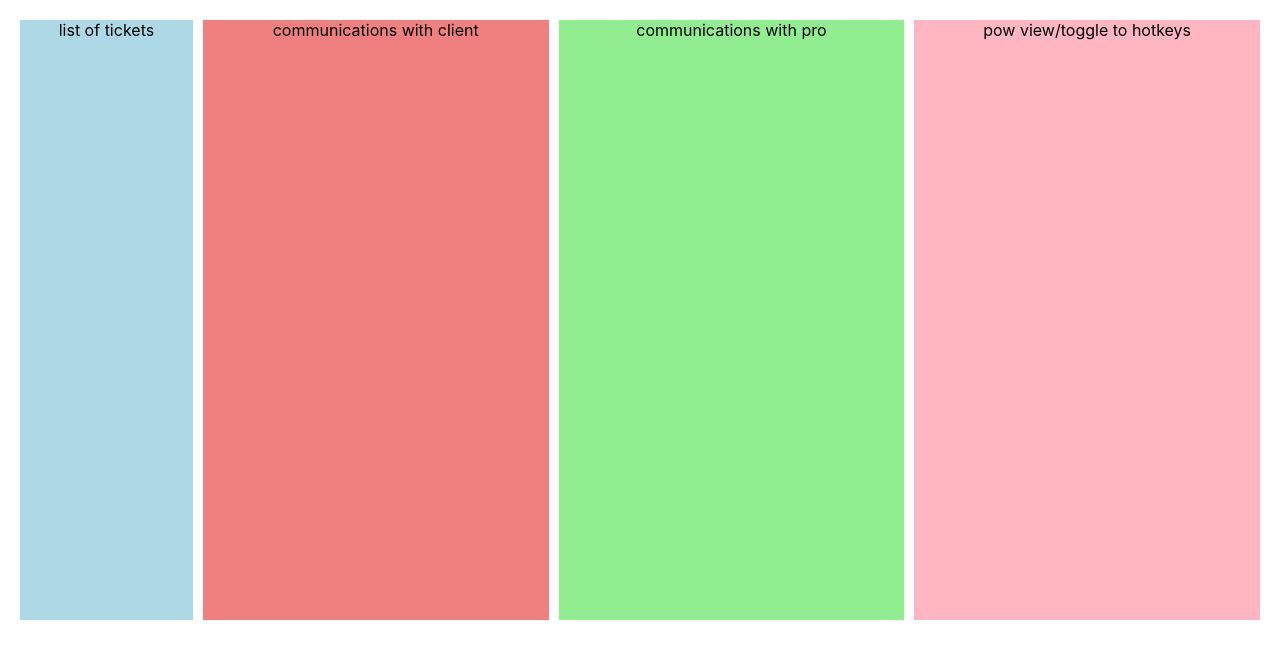
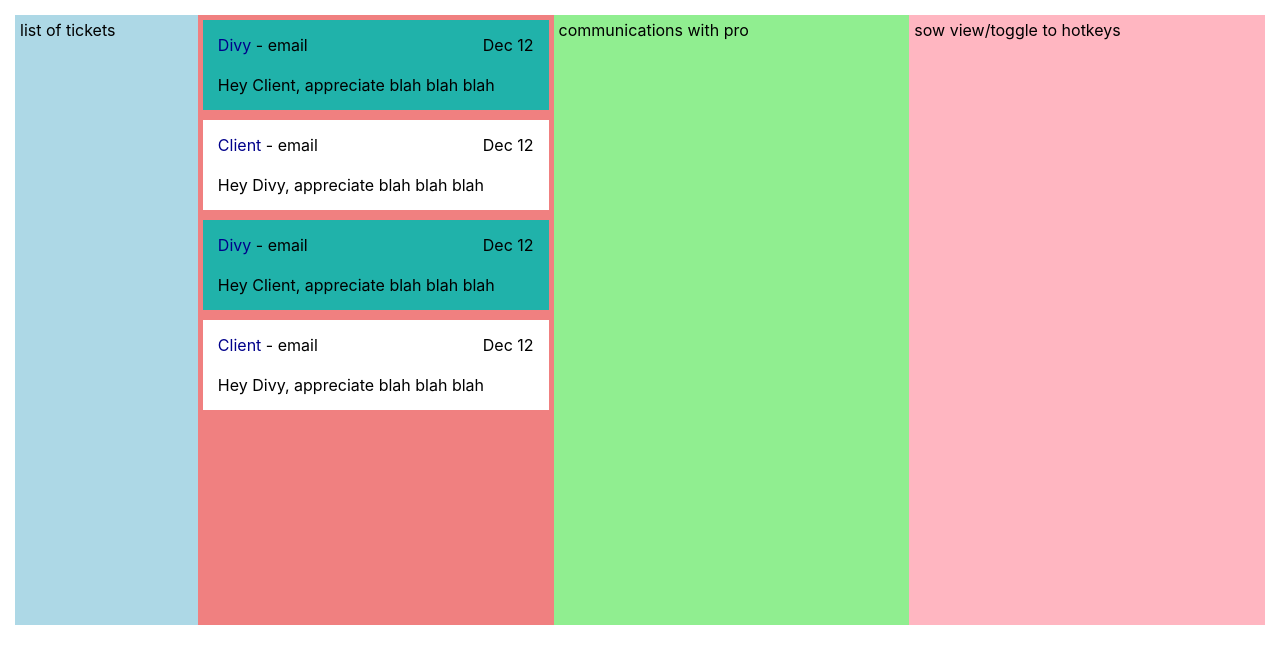
Before and after one commit to charliewright/ops-comms, a React (Create React App) app: page / in a window 1280 px wide. Shown: the top 664 px of the page. Built offline with nearby package versions, Linux system fonts and the light colour scheme.

Commit message:
made chat bubbles

```diff
--- a/src/App.css
+++ b/src/App.css
@@ -1,5 +1,4 @@
 .App {
-  text-align: center;
   margin: 15px;
 }
 
--- a/src/App.js
+++ b/src/App.js
@@ -1,5 +1,6 @@
 import React from "react";
-import {Column, Row} from "./components/grid"
+import { Column, Row } from "./components/grid";
+import { ClientConvo } from "./components/clientConvo";
 import "./App.css";
 
 const App = () => {
@@ -8,9 +9,11 @@ const App = () => {
       <div>
         <Row>
           <Column color={"blue"} class="half" text={"list of tickets"}></Column>
-          <Column color={"orange"} text={"communications with client"}></Column>
+          <Column color={"orange"} text={"communications with client"}>
+            <ClientConvo></ClientConvo>
+          </Column>
           <Column color={"green"} text={"communications with pro"}></Column>
-          <Column color={"purple"} text={"pow view/toggle to hotkeys"}></Column>
+          <Column color={"purple"} text={"sow view/toggle to hotkeys"}></Column>
         </Row>
       </div>
     </div>
--- /dev/null
+++ b/src/components/bubble.js
@@ -0,0 +1,23 @@
+import React from "react";
+
+export const Bubble = props => {
+  const { blueBubble, sender, time, date, comm, content } = props;
+
+  return (
+    <div
+      style={{
+        padding: "15px",
+        marginBottom: "10px",
+        backgroundColor: blueBubble ? "lightseagreen" : "white"
+      }}
+    >
+      <div style={{ height: "30px" }}>
+        <span style={{ float: "left" }}>
+          <span style={{ color: "darkblue" }}> {sender} </span> - {comm}
+        </span>
+        <span style={{ float: "right" }}>{date}</span>
+      </div>
+      <div style={{ marginTop: "10px" }}> {content}</div>
+    </div>
+  );
+};
--- /dev/null
+++ b/src/components/clientConvo.js
@@ -0,0 +1,31 @@
+import React from "react";
+import {Bubble} from "./bubble"
+
+const fromClient = {
+  blueBubble: false,
+  sender: "Client",
+  time: "12:00 PM",
+  date: "Dec 12",
+  comm: "email",
+  content: "Hey Divy, appreciate blah blah blah"
+};
+
+const fromOps = {
+  blueBubble: true,
+  sender: "Divy",
+  time: "12:00 PM",
+  date: "Dec 12",
+  comm: "email",
+  content: "Hey Client, appreciate blah blah blah"
+};
+
+export const ClientConvo = props => {
+  return (
+    <React.Fragment>
+      <Bubble {...fromOps}></Bubble>
+      <Bubble {...fromClient}></Bubble>
+      <Bubble {...fromOps}></Bubble>
+      <Bubble {...fromClient}></Bubble>
+    </React.Fragment>
+  );
+};
--- a/src/components/grid.js
+++ b/src/components/grid.js
@@ -3,8 +3,8 @@ import "./Grid.css";
 
 export const Column = props => {
   return (
-    <div class={"column " + props.class}>
-      <div class={props.color}>{props.text}</div>
+    <div class={"column " + props.class + " " + props.color}>
+        {props.children || props.text}
     </div>
   );
 };
```
